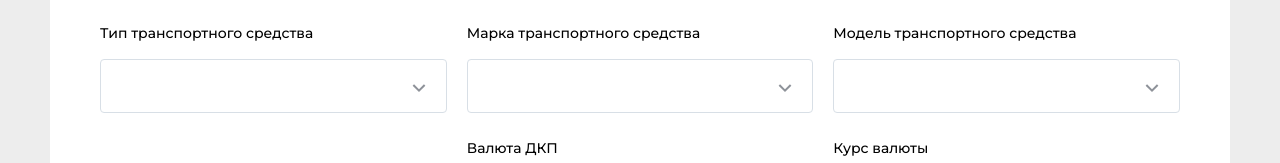
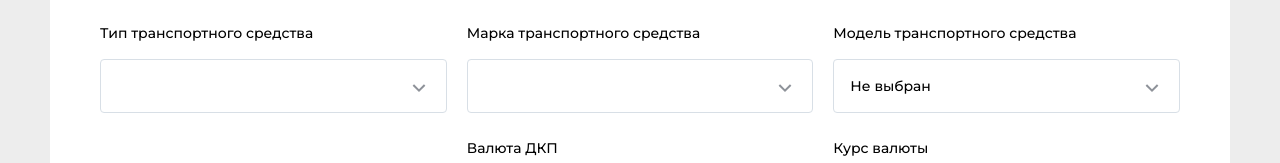
Before and after one commit to UlugbekMirdadayev/absolute-bank, a React (Create React App) app: page / in a window 1280 px wide. Shown: the part 747-910 px from the top of the page. Built offline with nearby package versions, Linux system fonts and the light colour scheme; the HTML template or start-up script is replaced by a standard one.

Commit message:
update Select.js

```diff
--- a/src/components/Select/Select.js
+++ b/src/components/Select/Select.js
@@ -37,13 +37,19 @@ const Select = ({ items = [], selectedId, onChange }) => {
   return (
     <div className={cx("root", { open })}>
       <div className={cx("input")} onClick={onOpen}>
+        {items.length > 0 ? (
           <input
             type="text"
             className="input"
             value={selectedId?.name ?? ""}
             onChange={(e) => console.log(e.target.value)}
             ref={refInput}
+            readOnly
           />
+        ) : (
+          <input type="text" readOnly className="input" value={"Не выбран"} ref={refInput} />
+        )}
+
         <button className={cx("inputIcon")}>
           <svg
             width="14"
```
Lines whose indentation alone changed are shown as unchanged.
